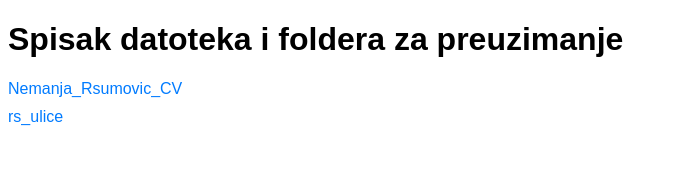
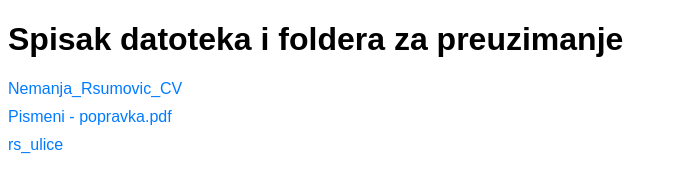
Before and after one commit to nemanja-rsumovic/nemanja-rsumovic.github.io, a plain HTML site: page download.html in a window 1280 px wide. Shown: the whole page, without its empty margins (0-676 px from the left). Drawn offline with Linux system fonts and the light colour scheme.

Commit message:
download update

```diff
--- a/download.html
+++ b/download.html
@@ -29,6 +29,7 @@
     <ul>
         <!-- Preuzimanje fajla -->
         <li><a href="downloads/Nemanja_Rsumovic_CV.pdf" download="Nemanja_Rsumovic_CV.pdf">Nemanja_Rsumovic_CV</a></li>
+        <li><a href="downloads\Писмени задатак - поправни.pdf" download="Pismeni - popravka.pdf">Pismeni - popravka.pdf</a></li>
          <!-- Preuzimanje foldera kao ZIP -->
         <li><a href="downloads/rs_ulice.zip" download="folder1.zip">rs_ulice</a></li>
 
```
Also changed, not shown: 1 other file.
